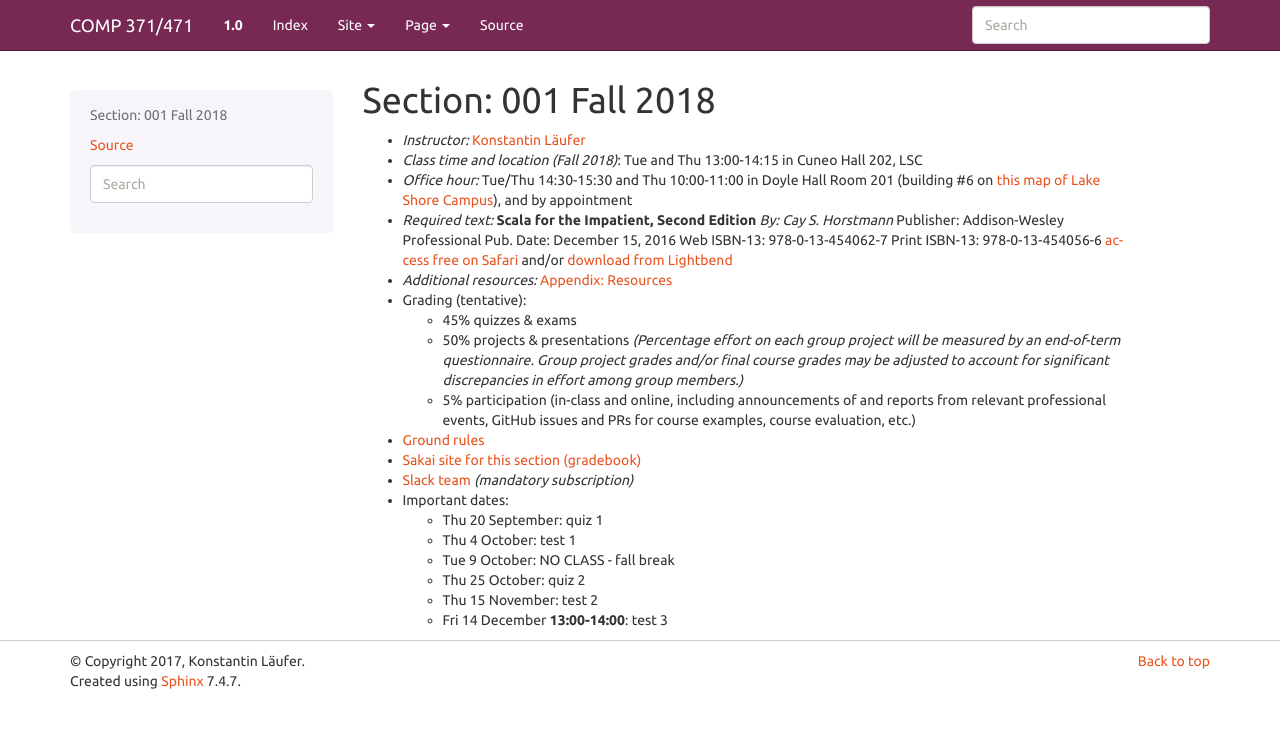
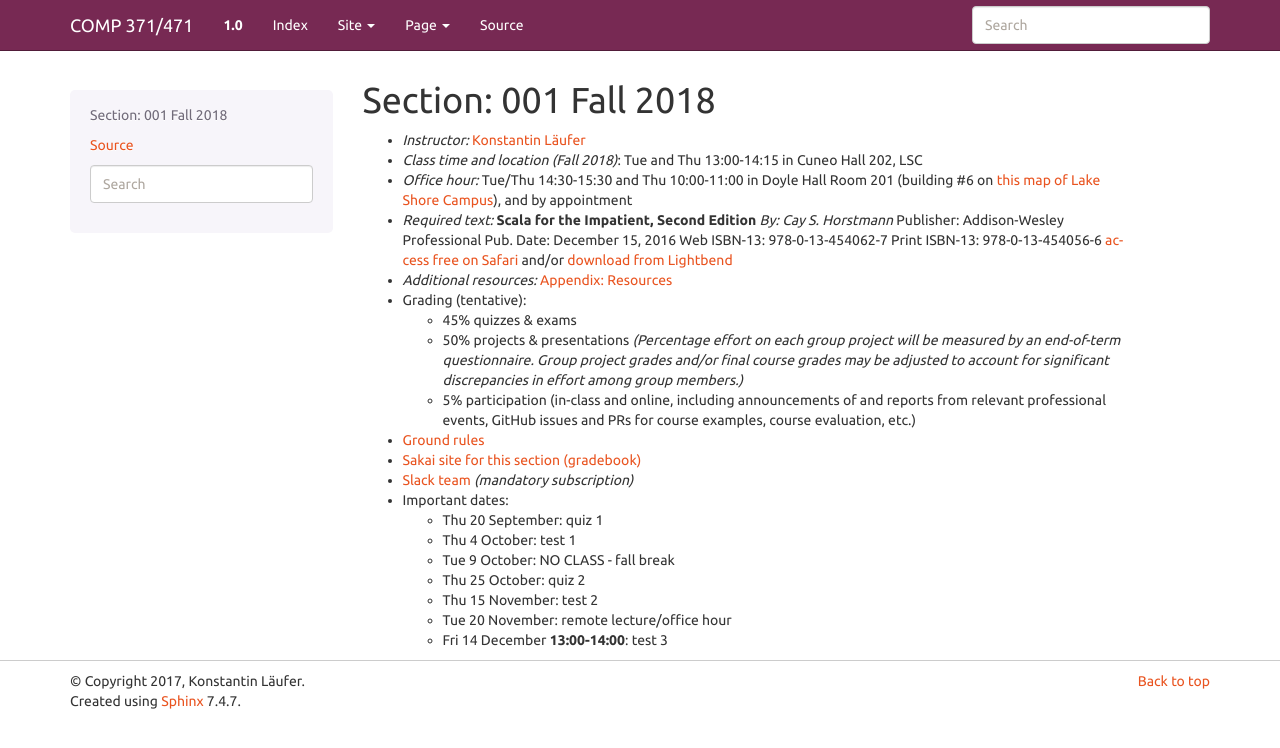
Before and after one commit to lucproglangcourse/lucproglangcourse.github.io, a Sphinx documentation site: the page built from source/syllabi/2018Fall.rst, in a window 1280 px wide. Shown: the top 748 px of the page. Built offline with Sphinx 7.4.7, drawn with Linux system fonts in a browser that asks for light colours.

Commit message:
added an important date
Signed-off-by: Konstantin Läufer <klaeufer@gmail.com>

```diff
--- a/source/syllabi/2018Fall.rst
+++ b/source/syllabi/2018Fall.rst
@@ -30,4 +30,5 @@ Section: 001 Fall 2018
   - Tue 9 October: NO CLASS - fall break
   - Thu 25 October: quiz 2
   - Thu 15 November: test 2
+  - Tue 20 November: remote lecture/office hour
   - Fri 14 December **13:00-14:00**: test 3
```
